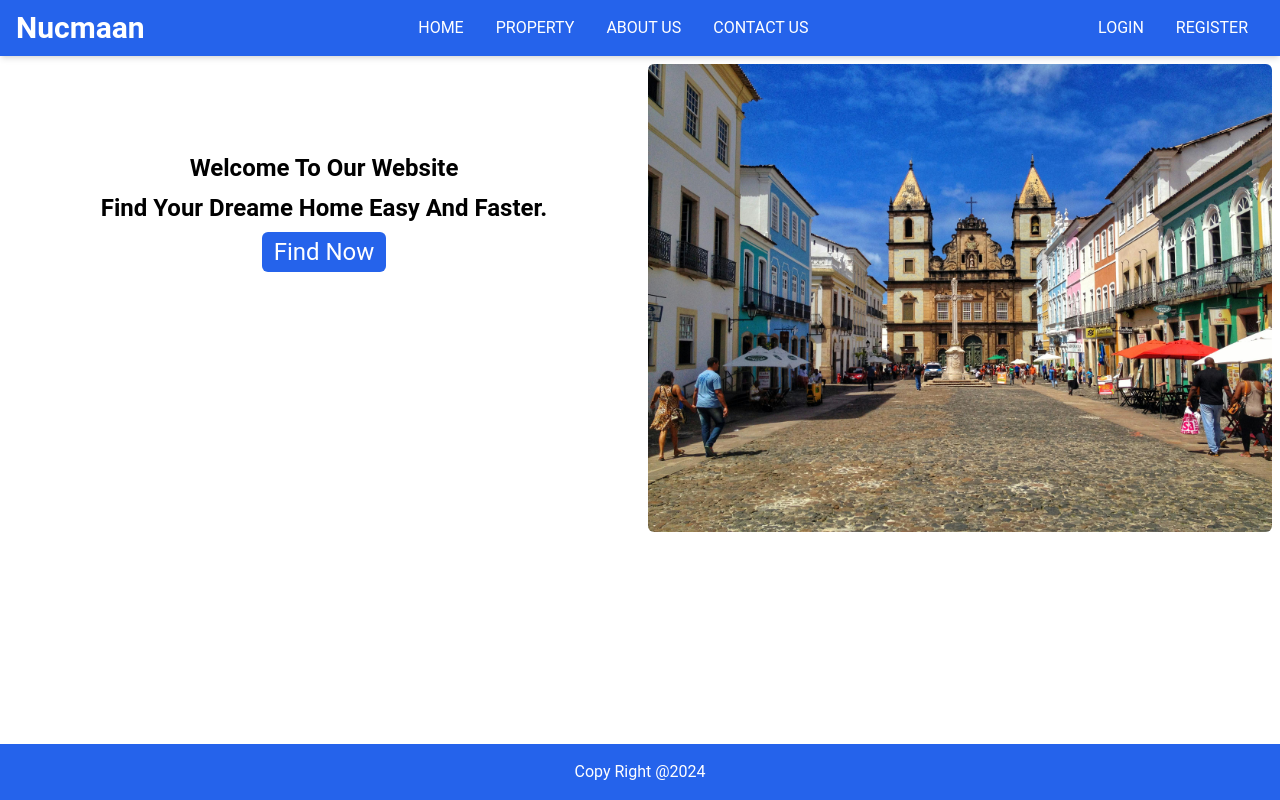
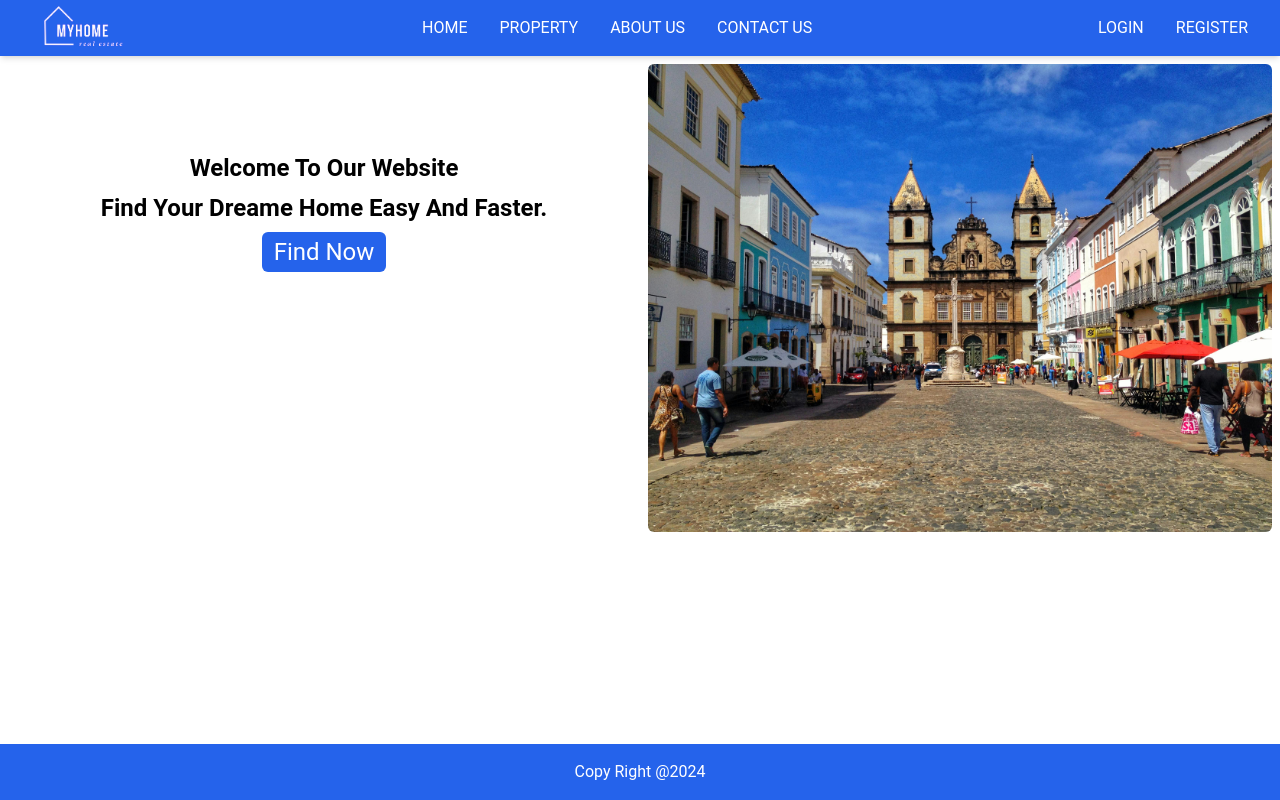
Before and after one commit to Nucmaan/statefrontend, a React (Create React App) app: page / in a window 1280 px wide. Built offline with nearby package versions, Linux system fonts and the light colour scheme.

Commit message:
logo update
logo update

```diff
--- a/src/Components/Navbar.js
+++ b/src/Components/Navbar.js
@@ -3,6 +3,9 @@ import { Link } from "react-router-dom";
 import React, { useState } from "react";
 import { AiOutlineClose } from "react-icons/ai";
 import { GiHamburgerMenu } from "react-icons/gi";
+
+import logo from "../Images/MyHomeLogo.png";
+
 
 function Navbar() {
   const [navbar, setNavbar] = useState(false);
@@ -15,7 +18,7 @@ function Navbar() {
     <div className="  shadow-md mx-auto px-4 text-white bg-blue-600 ">
       <div className="flex justify-between items-center">
         <div>
-          <h1 className="w-full text-3xl font-bold "><Link to="/">Nucmaan</Link></h1>
+          <Link to="/"><img src={logo} alt="Logo" className="w-33 h-12" /></Link>
         </div>
 
         <div>
```
Also changed, not shown: src/Images/MyHomeLogo.png (added).
